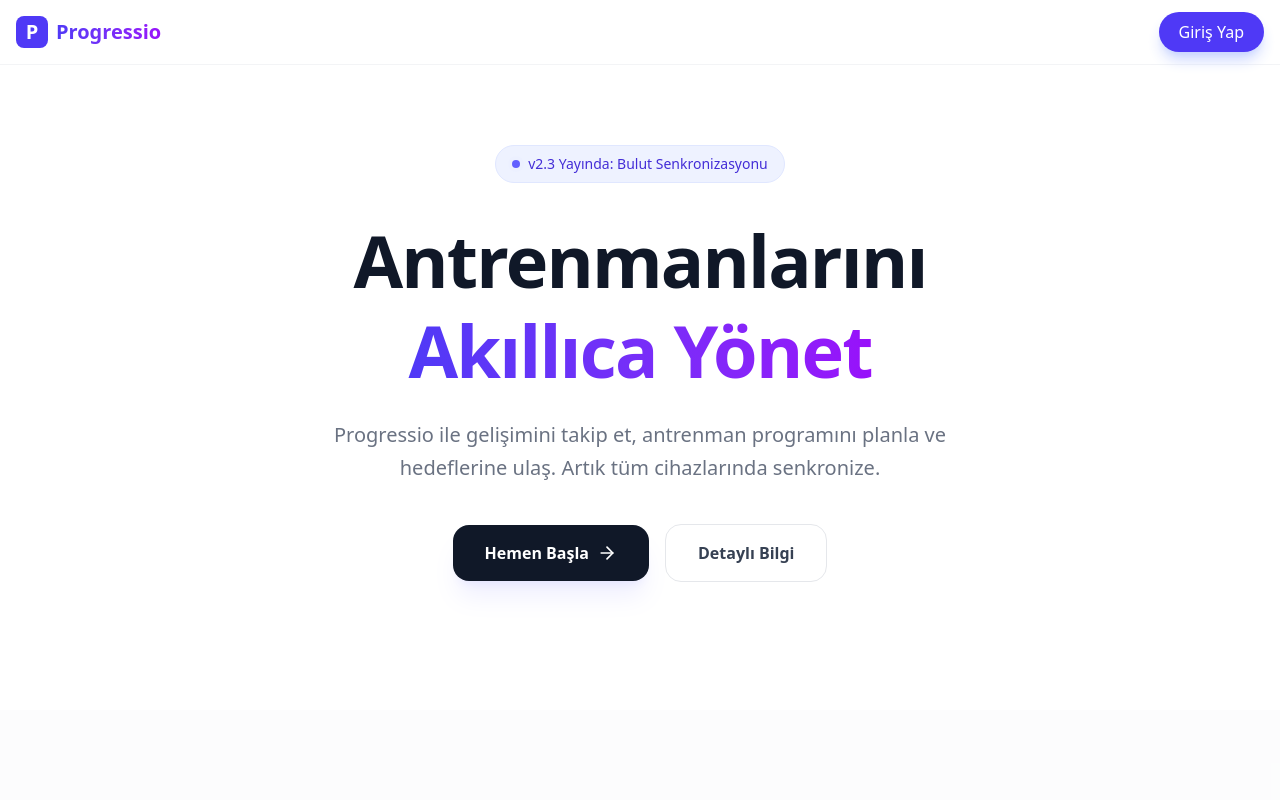
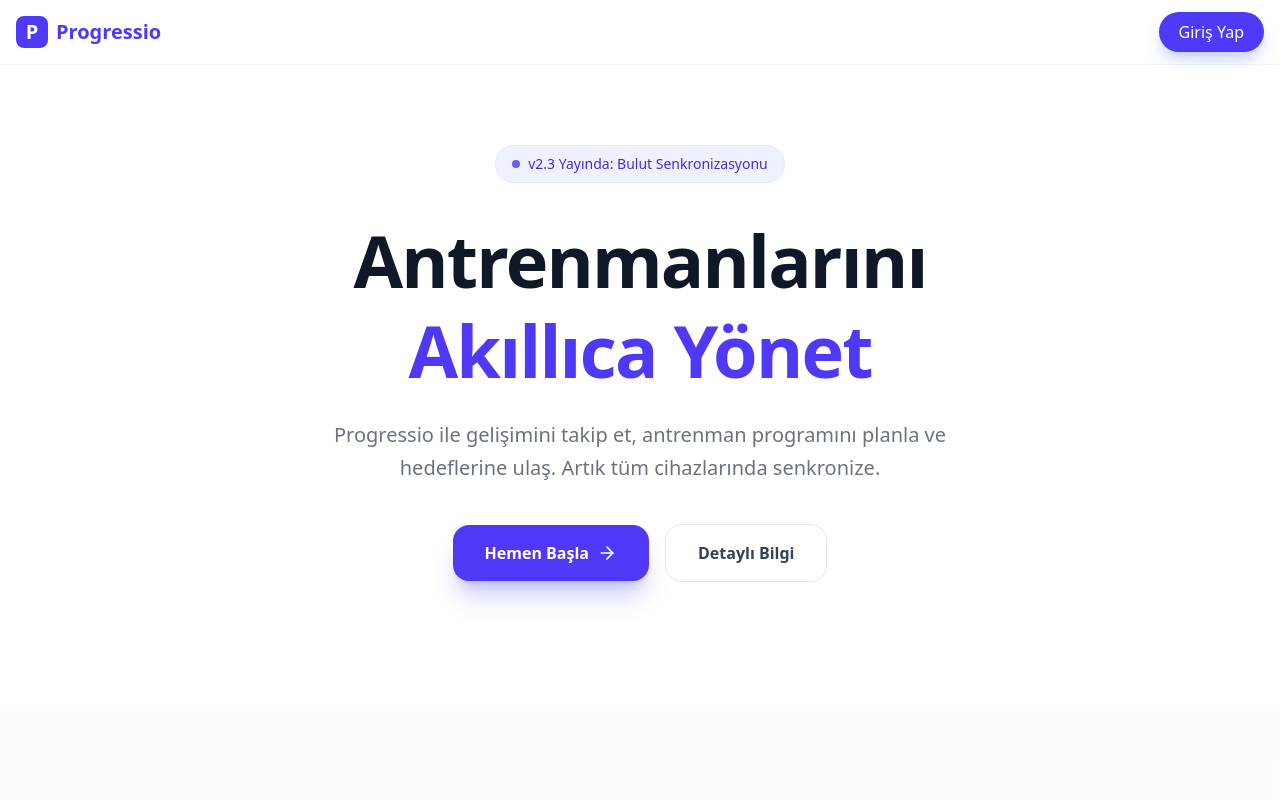
Before and after one commit to cmldlr/Progressio, a React (Vite) app: page / in a window 1280 px wide. Shown: the top 800 px of the page. Built offline with nearby package versions, Linux system fonts and the light colour scheme; no server answers.

Commit message:
Initial Commit

```diff
--- a/src/components/AuthModal.jsx
+++ b/src/components/AuthModal.jsx
@@ -40,7 +40,7 @@ export default function AuthModal({ isOpen, onClose, onAuthSuccess }) {
         <div className="fixed inset-0 bg-black/50 backdrop-blur-sm flex items-center justify-center z-50 p-4 overflow-y-auto">
             <div className="bg-white dark:bg-slate-900 rounded-2xl shadow-2xl w-full max-w-md overflow-hidden border border-gray-200 dark:border-slate-800 my-auto">
                 {/* Header */}
-                <div className="bg-gradient-to-r from-indigo-600 to-purple-600 p-6 text-white relative">
+                <div className="bg-indigo-600 p-6 text-white relative">
                     <h2 className="text-2xl font-bold text-center">
                         {mode === 'login' ? '🏋️ Giriş Yap' : '🎯 Kayıt Ol'}
                     </h2>
@@ -103,7 +103,7 @@ export default function AuthModal({ isOpen, onClose, onAuthSuccess }) {
                     <button
                         type="submit"
                         disabled={loading}
-                        className="w-full bg-gradient-to-r from-indigo-600 to-purple-600 text-white py-3 rounded-lg font-semibold hover:from-indigo-700 hover:to-purple-700 transition disabled:opacity-50 disabled:cursor-not-allowed shadow-lg shadow-indigo-500/20"
+                        className="w-full bg-indigo-600 hover:bg-indigo-700 text-white py-3 rounded-lg font-semibold transition disabled:opacity-50 disabled:cursor-not-allowed shadow-lg shadow-indigo-500/20"
                     >
                         {loading ? (
                             <span className="flex items-center justify-center gap-2">
--- a/src/components/ExerciseEditor.jsx
+++ b/src/components/ExerciseEditor.jsx
@@ -124,24 +124,33 @@ export default function ExerciseEditor({
                     {/* Mobile drag handle */}
                     <div className="w-10 h-1 bg-gray-300 dark:bg-slate-600 rounded-full mx-auto mb-3 sm:hidden" />
 
-                    <div className="flex justify-between items-start gap-3">
-                        <div className="flex-1 min-w-0">
-                            <h3 className="text-lg sm:text-xl font-bold text-gray-900 dark:text-white truncate">
-                                {isNew ? 'Yeni Egzersiz' : 'Egzersiz Düzenle'}
-                            </h3>
-                            <p className="text-xs sm:text-sm text-gray-500 dark:text-slate-400 mt-0.5 hidden sm:block">
-                                {isNew ? 'Programınıza yeni bir hareket ekleyin' : 'Detayları güncelleyin'}
-                            </p>
-                        </div>
+                    {/* Title */}
+                    <h3 className="text-lg sm:text-xl font-bold text-gray-900 dark:text-white mb-3">
+                        {isNew ? 'Yeni Egzersiz' : 'Egzersiz Düzenle'}
+                    </h3>
 
-                        {/* Renk seçici - Compact */}
-                        <div className="flex gap-1 p-1 bg-gray-100 dark:bg-slate-800 rounded-lg flex-shrink-0">
-                            {COLOR_OPTIONS.slice(0, 6).map((c) => (
+                    {/* Renk seçici - Mobilde scroll edilebilir yatay liste */}
+                    <div className="flex items-center gap-2 overflow-x-auto pb-1">
+                        <span className="text-xs font-medium text-gray-500 dark:text-slate-400 flex-shrink-0">Renk:</span>
+                        <div className="flex gap-2 flex-shrink-0">
+                            {COLOR_OPTIONS.map((c) => (
                                 <button
                                     key={c.id}
                                     onClick={() => setSelectedColor(c.id)}
                                     title={c.label}
-                                    className={`w-5 h-5 sm:w-6 sm:h-6 rounded-md border-2 transition-all ${getPreviewClasses(c.id)} ${selectedColor === c.id ? 'ring-2 ring-indigo-500 ring-offset-1 scale-110' : 'hover:scale-105 border-transparent'}`}
+                                    style={{
+                                        backgroundColor: c.id === 'gray' ? '#9ca3af' :
+                                            c.id === 'red' ? '#ef4444' :
+                                                c.id === 'blue' ? '#3b82f6' :
+                                                    c.id === 'green' ? '#10b981' :
+                                                        c.id === 'yellow' ? '#f59e0b' :
+                                                            c.id === 'purple' ? '#8b5cf6' :
+                                                                c.id === 'orange' ? '#f97316' : '#6b7280'
+                                    }}
+                                    className={`w-8 h-8 rounded-lg border-2 transition-all flex-shrink-0 ${selectedColor === c.id
+                                            ? 'ring-2 ring-indigo-500 ring-offset-2 scale-110 border-white'
+                                            : 'border-white/50 hover:scale-105'
+                                        }`}
                                 />
                             ))}
                         </div>
--- a/src/index.css
+++ b/src/index.css
@@ -1,14 +1,65 @@
 @import "tailwindcss";
 
 @custom-variant dark (&:where(.dark, .dark *));
+
+/* Safe Area Insets for iOS notch/home bar */
+html {
+    padding: env(safe-area-inset-top) env(safe-area-inset-right) env(safe-area-inset-bottom) env(safe-area-inset-left);
+}
 
 body {
     background-color: #f9fafb;
     color: #111827;
     transition: background-color 0.3s ease, color 0.3s ease;
+    -webkit-font-smoothing: antialiased;
+    -moz-osx-font-smoothing: grayscale;
 }
 
 .dark body {
     background-color: #020617;
     color: #f3f4f6;
 }
+
+/* iOS Momentum Scroll */
+.channel-list-scroll {
+    -webkit-overflow-scrolling: touch;
+    scroll-behavior: smooth;
+}
+
+/* Touch manipulation for better mobile experience */
+button,
+a,
+input,
+select,
+textarea {
+    touch-action: manipulation;
+}
+
+/* Safe area bottom padding utility */
+.safe-area-bottom {
+    padding-bottom: max(1rem, env(safe-area-inset-bottom));
+}
+
+/* Hide scrollbar but keep functionality */
+.hide-scrollbar {
+    -ms-overflow-style: none;
+    scrollbar-width: none;
+}
+
+.hide-scrollbar::-webkit-scrollbar {
+    display: none;
+}
+
+/* Fix for backdrop-blur on some mobile browsers */
+@supports not (backdrop-filter: blur(10px)) {
+
+    .backdrop-blur-sm,
+    .backdrop-blur-md {
+        background-color: rgba(255, 255, 255, 0.95);
+    }
+
+    .dark .backdrop-blur-sm,
+    .dark .backdrop-blur-md {
+        background-color: rgba(15, 23, 42, 0.95);
+    }
+}
--- a/src/pages/LandingPage.jsx
+++ b/src/pages/LandingPage.jsx
@@ -8,13 +8,13 @@ export default function LandingPage() {
     return (
         <div className="min-h-screen bg-white dark:bg-slate-950 transition-colors duration-300">
             {/* Navbar */}
-            <nav className="border-b border-gray-100 bg-white/80 backdrop-blur-md sticky top-0 z-50">
+            <nav className="border-b border-gray-100 dark:border-slate-800 bg-white dark:bg-slate-900 backdrop-blur-md sticky top-0 z-50">
                 <div className="container mx-auto px-4 h-16 flex items-center justify-between">
                     <div className="flex items-center gap-2">
                         <div className="w-8 h-8 bg-indigo-600 rounded-lg flex items-center justify-center text-white font-bold text-xl">
                             P
                         </div>
-                        <span className="text-xl font-bold bg-clip-text text-transparent bg-gradient-to-r from-indigo-600 to-purple-600">
+                        <span className="text-xl font-bold text-indigo-600">
                             Progressio
                         </span>
                     </div>
@@ -44,7 +44,7 @@ export default function LandingPage() {
 
                     <h1 className="text-4xl md:text-5xl lg:text-7xl font-bold text-gray-900 dark:text-white mb-6 tracking-tight leading-tight">
                         Antrenmanlarını <br />
-                        <span className="text-transparent bg-clip-text bg-gradient-to-r from-indigo-600 to-purple-600">
+                        <span className="text-indigo-600">
                             Akıllıca Yönet
                         </span>
                     </h1>
@@ -57,7 +57,7 @@ export default function LandingPage() {
                     <div className="flex flex-col sm:flex-row items-center justify-center gap-4 px-4">
                         <button
                             onClick={() => setShowAuth(true)}
-                            className="w-full sm:w-auto px-8 py-4 bg-gray-900 dark:bg-white text-white dark:text-gray-900 rounded-2xl font-semibold hover:bg-gray-800 dark:hover:bg-gray-100 transition flex items-center justify-center gap-2 group shadow-xl shadow-indigo-500/10"
+                            className="w-full sm:w-auto px-8 py-4 bg-indigo-600 text-white rounded-2xl font-semibold hover:bg-indigo-700 transition flex items-center justify-center gap-2 group shadow-xl shadow-indigo-500/30"
                         >
                             Hemen Başla
                             <ArrowRight className="w-5 h-5 group-hover:translate-x-1 transition-transform" />
```
